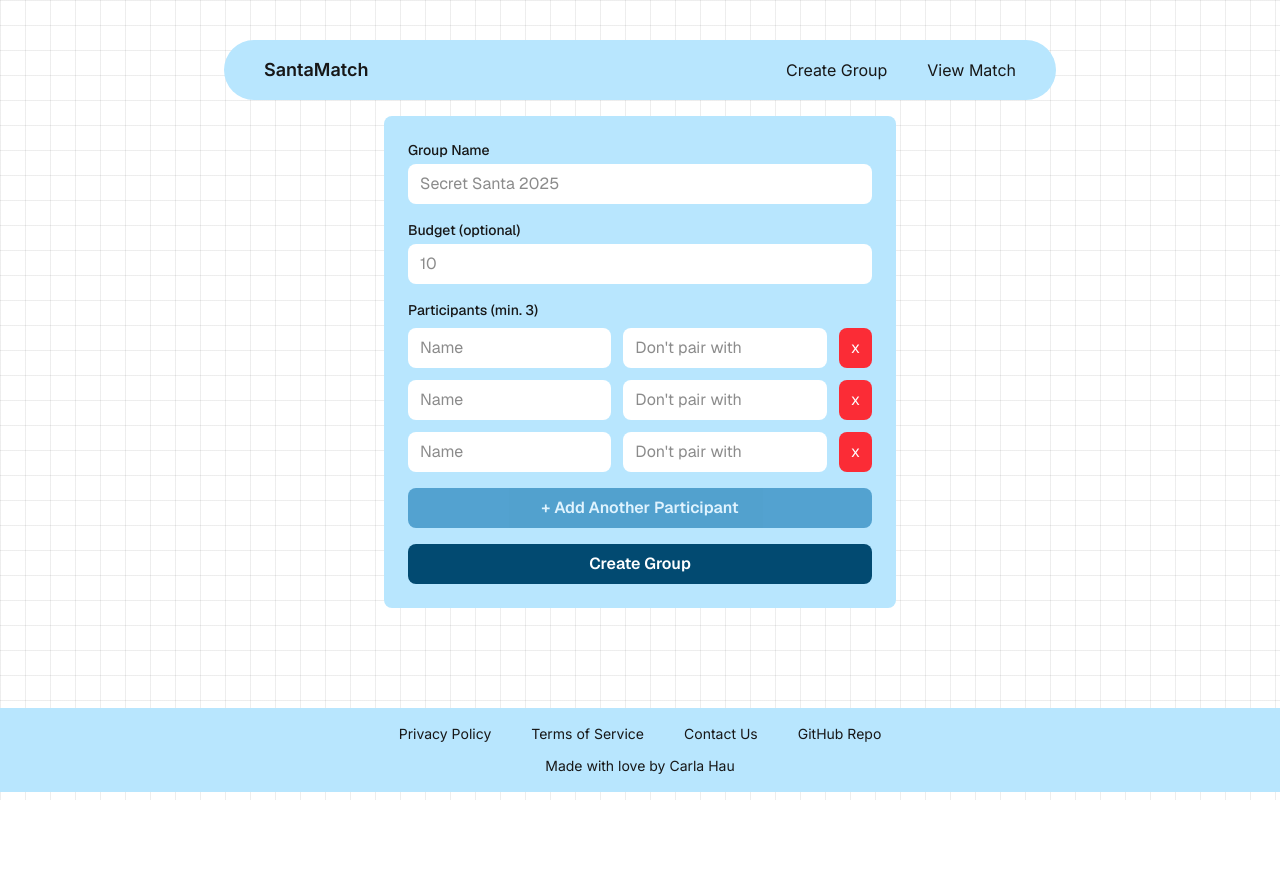
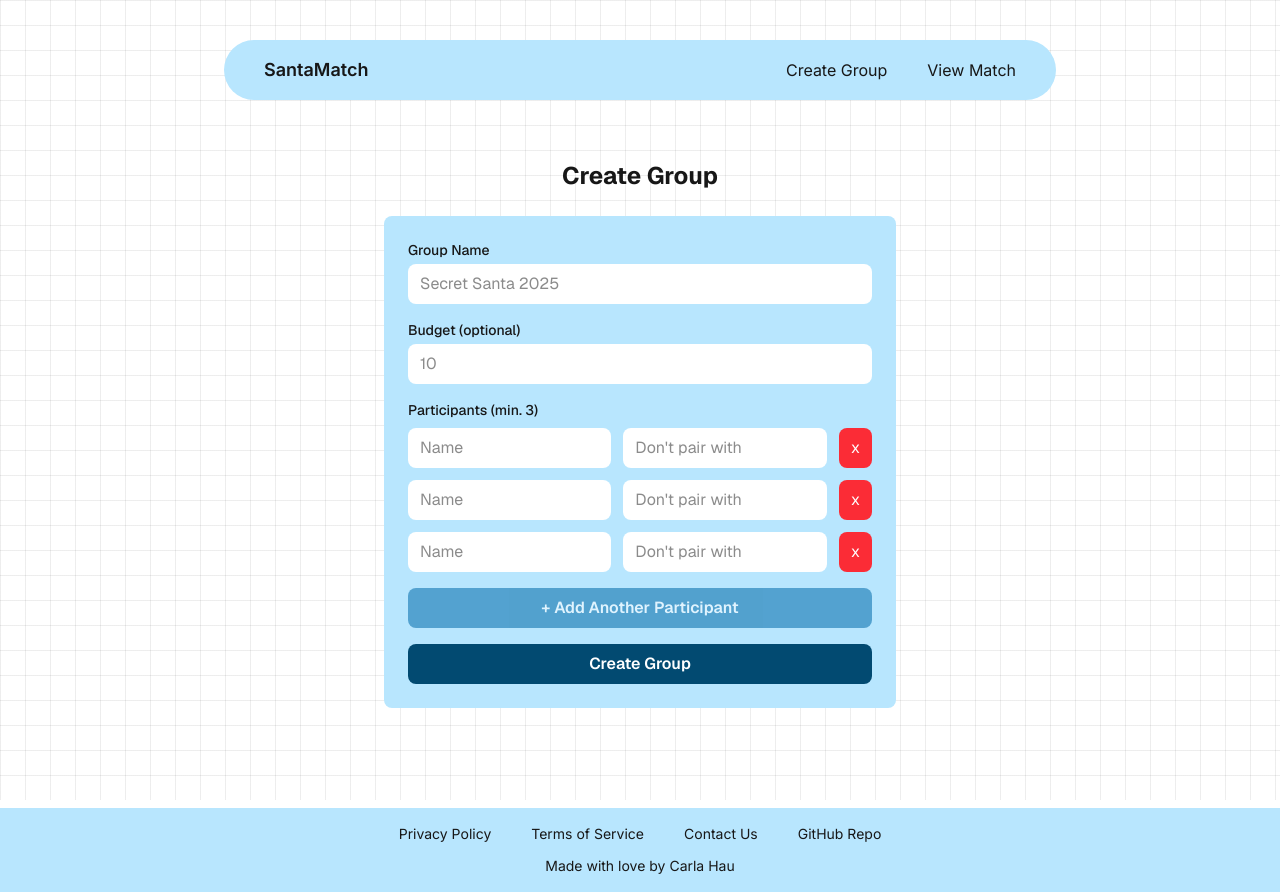
Before and after one commit to carlahauu/Santa-Match, a Next.js app in the folder frontend/: page /create-group in a window 1280 px wide. Before the commit the page ends 800 px from the top, so only its background shows below. Built offline with nearby package versions, Linux system fonts and the light colour scheme.

Commit message:
refactor: Update margins on pages

```diff
--- a/frontend/app/create-group/page.tsx
+++ b/frontend/app/create-group/page.tsx
@@ -77,7 +77,7 @@ export default function CreateGroup() {
   return (
     <div className="flex items-center justify-center font-sans py-15">
       {!loading ? (
-        <main className="flex md:w-[60%] lg:w-[40%] w-[90%] flex-col">
+        <main className="flex md:w-[60%] lg:w-[40%] w-[90%] flex-col mt-25">
           <h1 className="text-center text-2xl font-bold mb-6">Create Group</h1>
           <form onSubmit={handleSubmit} className="bg-sky-200 rounded-lg p-6">
             <label className="block text-sm font-medium mb-1">Group Name</label>
@@ -154,7 +154,7 @@ export default function CreateGroup() {
           </form>
         </main>
       ) : (
-        <main className="flex md:w-[60%] lg:w-[40%] w-[90%] flex-col items-center justify-center">
+        <main className="flex md:w-[60%] lg:w-[40%] w-[90%] flex-col items-center justify-center mt-40">
           <div className="flex space-x-2 text-sky-900">
             <div className="rounded-full motion-safe:animate-bounce border-1 size-5"></div>
             <div className="rounded-full motion-safe:animate-bounce border-1 size-5"></div>
--- a/frontend/app/view-match/page.tsx
+++ b/frontend/app/view-match/page.tsx
@@ -34,7 +34,7 @@ export default function ViewMatch() {
 
   return (
     <div className="flex items-center justify-center font-sans py-15">
-      <main className="flex md:w-[60%] lg:w-[40%] w-[90%] flex-col">
+      <main className="flex md:w-[60%] lg:w-[40%] w-[90%] flex-col mt-35">
         <h1 className="text-center text-2xl font-bold mb-1">
           View Group/Match
         </h1>
```
